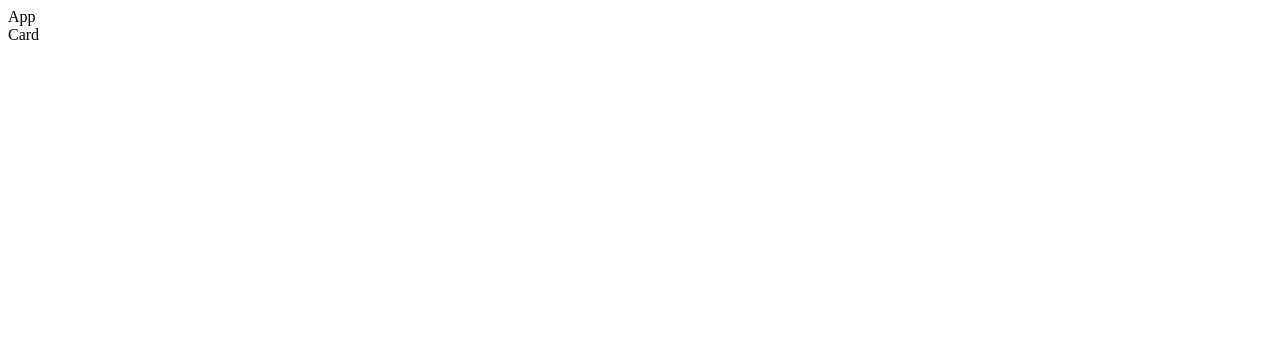
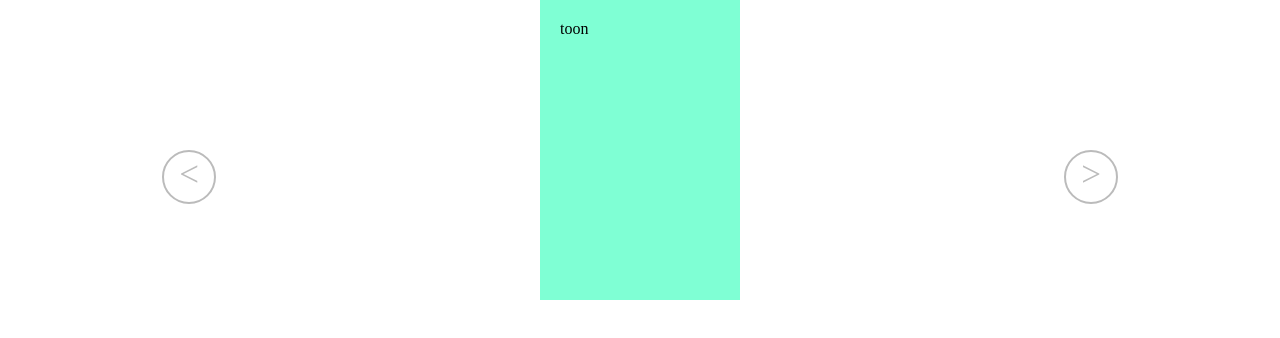
Before and after one commit to shellingfordly/program-words, a Vue app: page / in a window 1280 px wide. Shown: the top 338 px of the page. Built offline with nearby package versions, Linux system fonts and the light colour scheme.

Commit message:
feat: add pages

```diff
--- a/mock/data.json
+++ b/mock/data.json
@@ -418,20 +418,6 @@
     "sentence": "large amounts of"
   },
   {
-    "word": "",
-    "translation": [
-      {
-        "source": "google",
-        "value": "包装大量数据时，请使用浅曲线代替参考。"
-      },
-      {
-        "source": "youdaotrans",
-        "value": "包装时使用shallowRef而不是裁判"
-      }
-    ],
-    "sentence": "Use shallowRef instead of ref when wrapping large amounts of data."
-  },
-  {
     "word": "extensions",
     "translation": [
       {
--- a/package.json
+++ b/package.json
@@ -6,6 +6,7 @@
   "license": "MIT",
   "scripts": {
     "dev": "vite",
+    "build": "vite build",
     "mock": "node ./build/index.js"
   },
   "dependencies": {
@@ -15,6 +16,7 @@
   "devDependencies": {
     "@types/node": "^18.0.0",
     "@vitejs/plugin-vue": "^2.3.3",
+    "less": "^4.1.3",
     "typescript": "^4.7.4",
     "unplugin-auto-import": "^0.9.0",
     "unplugin-vue-components": "^0.19.6",
--- a/src/App.vue
+++ b/src/App.vue
@@ -1,10 +1,48 @@
-<script lang="ts" setup></script>
+<script lang="ts" setup>
+import Words from "../mock/data.json";
+
+const index = ref(0);
+const word = computed(() => Words[index.value]);
+
+const add = () => {
+  if (index.value < Words.length) index.value++;
+  else {
+    index.value = 0;
+  }
+};
+const minus = () => {
+  if (index.value > 0) index.value--;
+  else {
+    index.value = Words.length - 1;
+  }
+};
+</script>
 
 <template>
-  <div class="container">
-    <div>App</div>
-    <Card />
+  <div :class="$style.container">
+    <div :class="$style.btn" @click="minus">{{ "<" }}</div>
+    <Card :word="word" />
+    <div :class="$style.btn" @click="add">{{ ">" }}</div>
   </div>
 </template>
 
-<style scoped lang="less"></style>
+<style module scoped lang="less">
+.container {
+  display: flex;
+  justify-content: space-around;
+  width: 100%;
+  height: 100%;
+
+  .btn {
+    margin-top: 150px;
+    width: 50px;
+    height: 50px;
+    font-size: 35px;
+    line-height: 45px;
+    text-align: center;
+    border-radius: 100%;
+    color: #bbb;
+    border: 2px solid #bbb;
+  }
+}
+</style>
--- a/src/components/Card.vue
+++ b/src/components/Card.vue
@@ -1,7 +1,66 @@
-<script lang="ts" setup></script>
+<script lang="ts" setup>
+import { WordItem } from "@/types";
+
+const style = useCssModule();
+const isTurn = ref(false);
+const flipClass = computed(() => [style.flip, isTurn.value && style.turn]);
+
+defineProps<{ word: WordItem }>();
+</script>
 
 <template>
-  <div class="container">Card</div>
+  <div :class="flipClass" @touchstart="isTurn = !isTurn">
+    <div :class="$style.flipper">
+      <div :class="$style.front">{{ word.word }}</div>
+      <div :class="$style.back">
+        <p v-for="item in word.translation">
+          <span>{{ item.source }}: </span>
+          <span>{{ item.value }}</span>
+        </p>
+      </div>
+    </div>
+  </div>
 </template>
 
-<style scoped lang="less"></style>
+<style module scoped lang="less">
+.flip {
+  width: 200px;
+  height: 300px;
+  perspective: 1000;
+  overflow: hidden;
+
+  &.turn .flipper {
+    transform: rotateY(180deg);
+  }
+
+  .flipper {
+    transition: 0.6s;
+    transform-style: preserve-3d;
+    position: relative;
+    width: 100%;
+    height: 100%;
+
+    .front,
+    .back {
+      backface-visibility: hidden;
+      position: absolute;
+      top: 0;
+      left: 0;
+      width: 100%;
+      height: 100%;
+      box-sizing: border-box;
+    }
+
+    .front {
+      z-index: 2;
+      background-color: aquamarine;
+      padding: 20px;
+    }
+    .back {
+      transform: rotateY(180deg);
+      padding: 20px;
+      background-color: darkgoldenrod;
+    }
+  }
+}
+</style>
--- a/src/main.ts
+++ b/src/main.ts
@@ -1,5 +1,6 @@
 import { createApp } from "vue";
 import App from "./App.vue";
+import "./styles/index.less";
 
 const app = createApp(App);
 
--- /dev/null
+++ b/src/styles/index.less
@@ -0,0 +1,11 @@
+* {
+  margin: 0;
+  padding: 0;
+}
+
+html,
+body,
+#app {
+  width: 100%;
+  height: 100%;
+}
--- /dev/null
+++ b/src/types.ts
@@ -0,0 +1,10 @@
+export interface TranslationItem {
+  source: string;
+  value: string;
+}
+
+export interface WordItem {
+  word: string;
+  translation: TranslationItem[];
+  sentence: string;
+}
```
Also changed, not shown: 3 other files (tests, documents, lock files or other folders).
